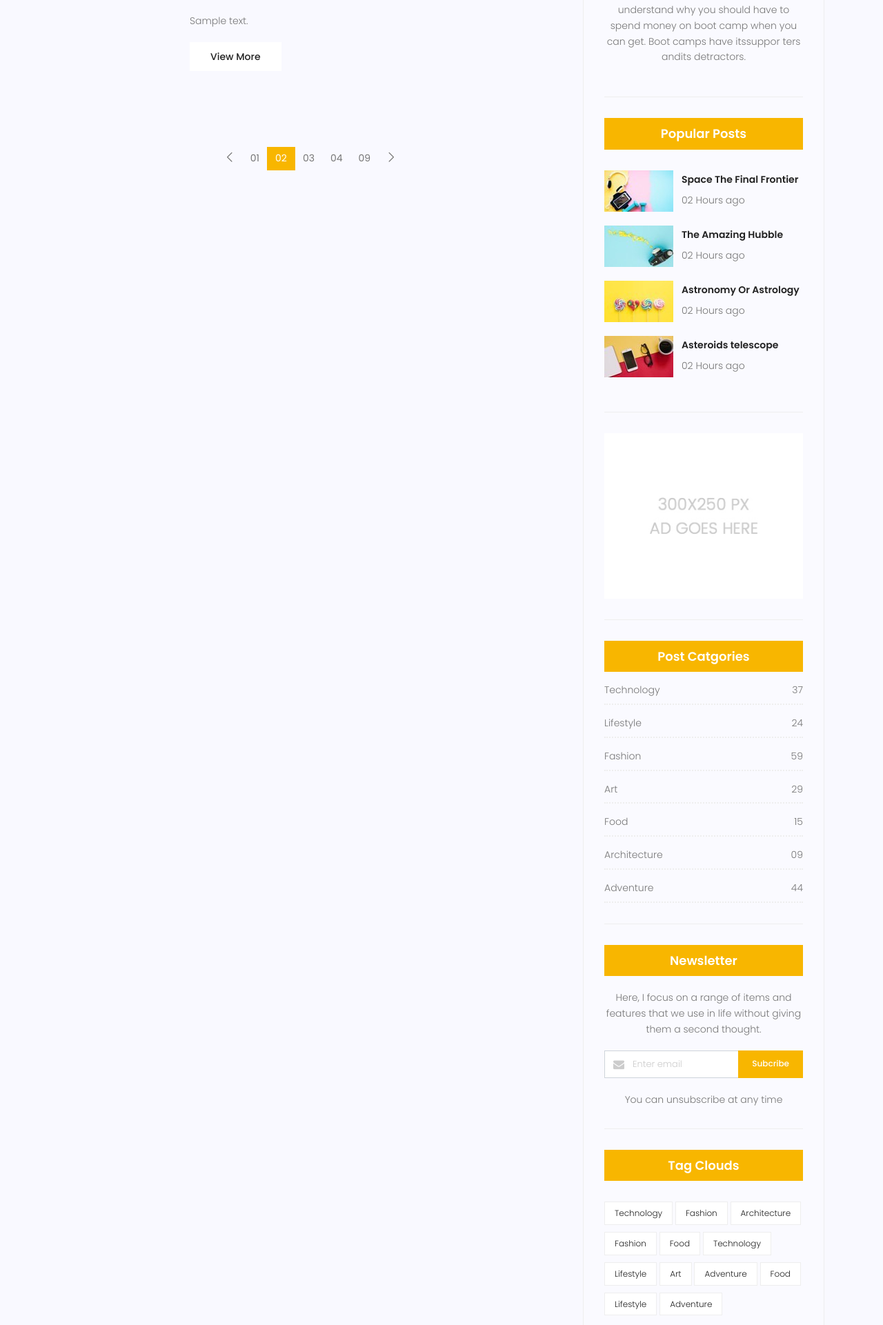
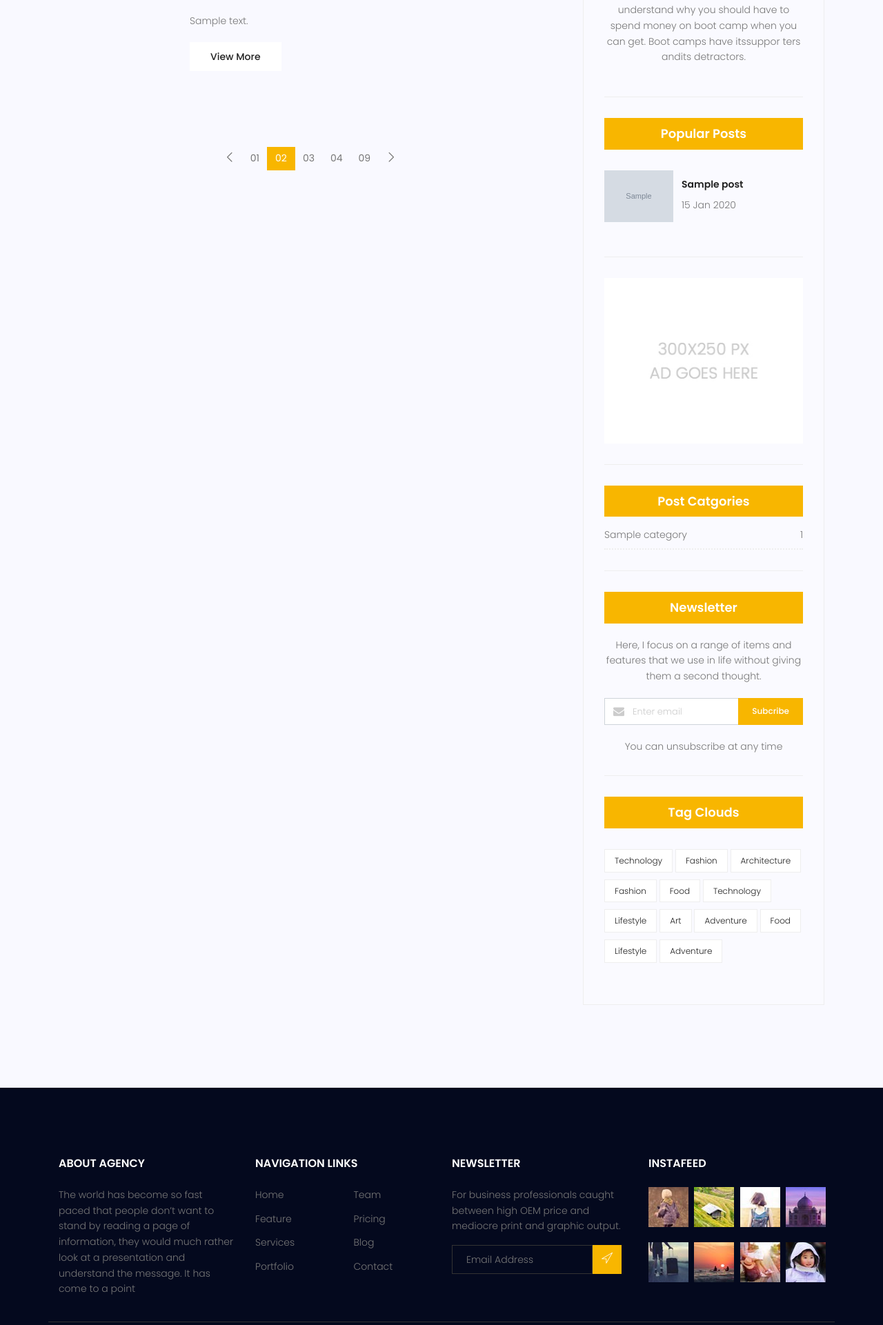
Before and after one commit to Mehrab-dev/Django-Blog, a Django app: page /blog/ in a window 1280 px wide. Shown: the part 1537-3458 px from the top of the page at 69% size. Run offline with Django 5.2, Linux system fonts and the light colour scheme; tables that the repository leaves empty hold one stand-in row (values such as "Sample post"); grey boxes marked "Sample" are stand-in pictures; some libraries are stand-ins or nearby versions.

Commit message:
creating blog-popularpost.html and blog-category.html
creating templatetags folder in blog app and blog_tags.py in templatetags and crating popularpost function in blog_tags.py
creating category function in blog_tags.py and blog_category function in blog.views

```diff
--- /dev/null
+++ b/blog/templatetags/blog_tags.py
@@ -0,0 +1,18 @@
+from django import template
+from blog.models import Post , Category
+
+register = template.Library()
+
+@register.inclusion_tag('blog/blog-popularpost.html')
+def popularpost() :
+    posts = Post.objects.filter(status=True).order_by('-created_date')[:3]
+    return {'posts':posts}
+
+@register.inclusion_tag('blog/blog-category.html')
+def category() :
+    posts = Post.objects.filter(status=True)
+    categories = Category.objects.all()
+    cat_dict = {}
+    for name in categories :
+        cat_dict[name] = posts.filter(category=name).count()
+    return {'categories':cat_dict}
--- a/blog/urls.py
+++ b/blog/urls.py
@@ -9,6 +9,7 @@ app_name = 'blog'
 
 urlpatterns = [
     path('blog/',views.blog_home,name='blog_home'),
-    path('search/',views.blog_search,name='search')
+    path('search/',views.blog_search,name='search'),
+    path('category/<str:cat_name>/',views.blog_category,name='category')
 
 ]
--- a/blog/views.py
+++ b/blog/views.py
@@ -14,3 +14,9 @@ def blog_search(request) :
         posts = posts.filter(content__contains = request.GET.get('search'))
     context = {'posts':posts}
     return render(request,'blog/blog-home.html',context)
+
+def blog_category(request,cat_name) :
+    posts = Post.objects.filter(status=True)
+    posts = posts.filter(category__name__iexact = cat_name)
+    context = {'posts':posts}
+    return render(request,'blog/blog-home.html',context)
--- a/static/css/main.css
+++ b/static/css/main.css
@@ -3655,7 +3655,7 @@ body.mobile-nav-active #mobile-nav-toggle {
 }
 
 .widget-wrap .popular-post-widget .popular-post-list .thumb img {
-  width: 100%;
+  width: 100px;
 }
 
 .widget-wrap .popular-post-widget .single-post-list {
--- /dev/null
+++ b/templates/blog/blog-category.html
@@ -0,0 +1,14 @@
+<div class="single-sidebar-widget post-category-widget">
+    <h4 class="category-title">Post Catgories</h4>
+    <ul class="cat-list">
+        {% for name , count in categories.items  %}
+        <li>
+            <a href="{% url 'blog:category' cat_name=name %}" class="d-flex justify-content-between">
+                <p>{{name}}</p>
+                <p>{{count}}</p>
+            </a>
+        </li>
+        {% endfor %}
+
+    </ul>
+</div>
--- a/templates/blog/blog-home.html
+++ b/templates/blog/blog-home.html
@@ -1,5 +1,6 @@
 {% extends 'base.html' %}
 {% load static %}
+{% load blog_tags %}
 
 {% block content %}
 <!-- start banner Area -->
@@ -170,105 +171,11 @@
 							andits detractors.
 						</p>
 					</div>
-					<div class="single-sidebar-widget popular-post-widget">
-						<h4 class="popular-title">Popular Posts</h4>
-						<div class="popular-post-list">
-							<div class="single-post-list d-flex flex-row align-items-center">
-								<div class="thumb">
-									<img class="img-fluid" src="{% static 'img/blog/pp1.jpg' %}" alt="">
-								</div>
-								<div class="details">
-									<a href="blog-single.html">
-										<h6>Space The Final Frontier</h6>
-									</a>
-									<p>02 Hours ago</p>
-								</div>
-							</div>
-							<div class="single-post-list d-flex flex-row align-items-center">
-								<div class="thumb">
-									<img class="img-fluid" src="{% static 'img/blog/pp2.jpg' %}" alt="">
-								</div>
-								<div class="details">
-									<a href="blog-single.html">
-										<h6>The Amazing Hubble</h6>
-									</a>
-									<p>02 Hours ago</p>
-								</div>
-							</div>
-							<div class="single-post-list d-flex flex-row align-items-center">
-								<div class="thumb">
-									<img class="img-fluid" src="{% static 'img/blog/pp3.jpg' %}" alt="">
-								</div>
-								<div class="details">
-									<a href="blog-single.html">
-										<h6>Astronomy Or Astrology</h6>
-									</a>
-									<p>02 Hours ago</p>
-								</div>
-							</div>
-							<div class="single-post-list d-flex flex-row align-items-center">
-								<div class="thumb">
-									<img class="img-fluid" src="{% static 'img/blog/pp4.jpg' %}" alt="">
-								</div>
-								<div class="details">
-									<a href="blog-single.html">
-										<h6>Asteroids telescope</h6>
-									</a>
-									<p>02 Hours ago</p>
-								</div>
-							</div>
-						</div>
-					</div>
+					{% popularpost %}
 					<div class="single-sidebar-widget ads-widget">
 						<a href="#"><img class="img-fluid" src="{% static 'img/blog/ads-banner.jpg' %}" alt=""></a>
 					</div>
-					<div class="single-sidebar-widget post-category-widget">
-						<h4 class="category-title">Post Catgories</h4>
-						<ul class="cat-list">
-							<li>
-								<a href="#" class="d-flex justify-content-between">
-									<p>Technology</p>
-									<p>37</p>
-								</a>
-							</li>
-							<li>
-								<a href="#" class="d-flex justify-content-between">
-									<p>Lifestyle</p>
-									<p>24</p>
-								</a>
-							</li>
-							<li>
-								<a href="#" class="d-flex justify-content-between">
-									<p>Fashion</p>
-									<p>59</p>
-								</a>
-							</li>
-							<li>
-								<a href="#" class="d-flex justify-content-between">
-									<p>Art</p>
-									<p>29</p>
-								</a>
-							</li>
-							<li>
-								<a href="#" class="d-flex justify-content-between">
-									<p>Food</p>
-									<p>15</p>
-								</a>
-							</li>
-							<li>
-								<a href="#" class="d-flex justify-content-between">
-									<p>Architecture</p>
-									<p>09</p>
-								</a>
-							</li>
-							<li>
-								<a href="#" class="d-flex justify-content-between">
-									<p>Adventure</p>
-									<p>44</p>
-								</a>
-							</li>
-						</ul>
-					</div>
+					{% category %}
 					<div class="single-sidebar-widget newsletter-widget">
 						<h4 class="newsletter-title">Newsletter</h4>
 						<p>
--- /dev/null
+++ b/templates/blog/blog-popularpost.html
@@ -0,0 +1,20 @@
+{% load static %}
+
+<div class="single-sidebar-widget popular-post-widget">
+    <h4 class="popular-title">Popular Posts</h4>
+    <div class="popular-post-list">
+        {% for post in posts %}
+        <div class="single-post-list d-flex flex-row align-items-center">
+            <div class="thumb">
+                <img class="img-fluid" src="{{post.image.url}}" alt="">
+            </div>
+            <div class="details">
+                <a href="blog-single.html">
+                    <h6>{{post.title}}</h6>
+                </a>
+                <p>{{post.published_date|date:"d M Y"}}</p>
+            </div>
+        </div>
+        {% endfor %}
+    </div>
+</div>
```
Also changed, not shown: blog/templatetags/__init__.py (added).
